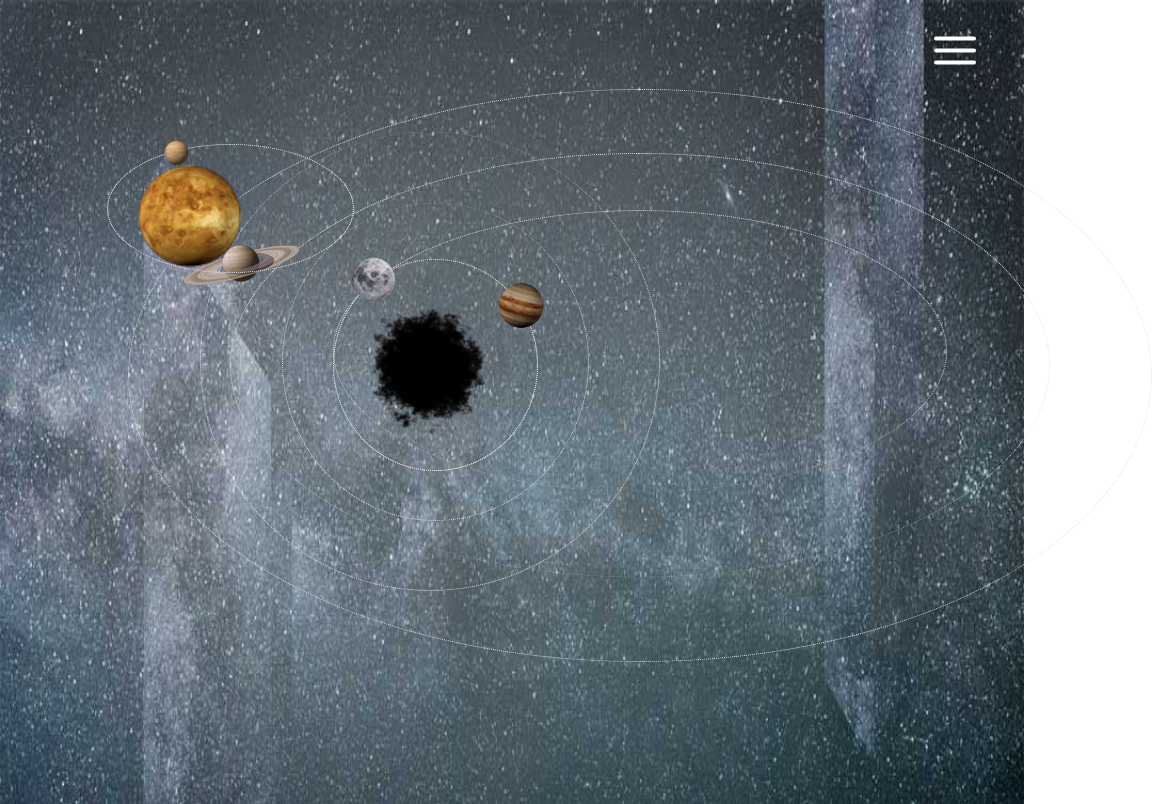
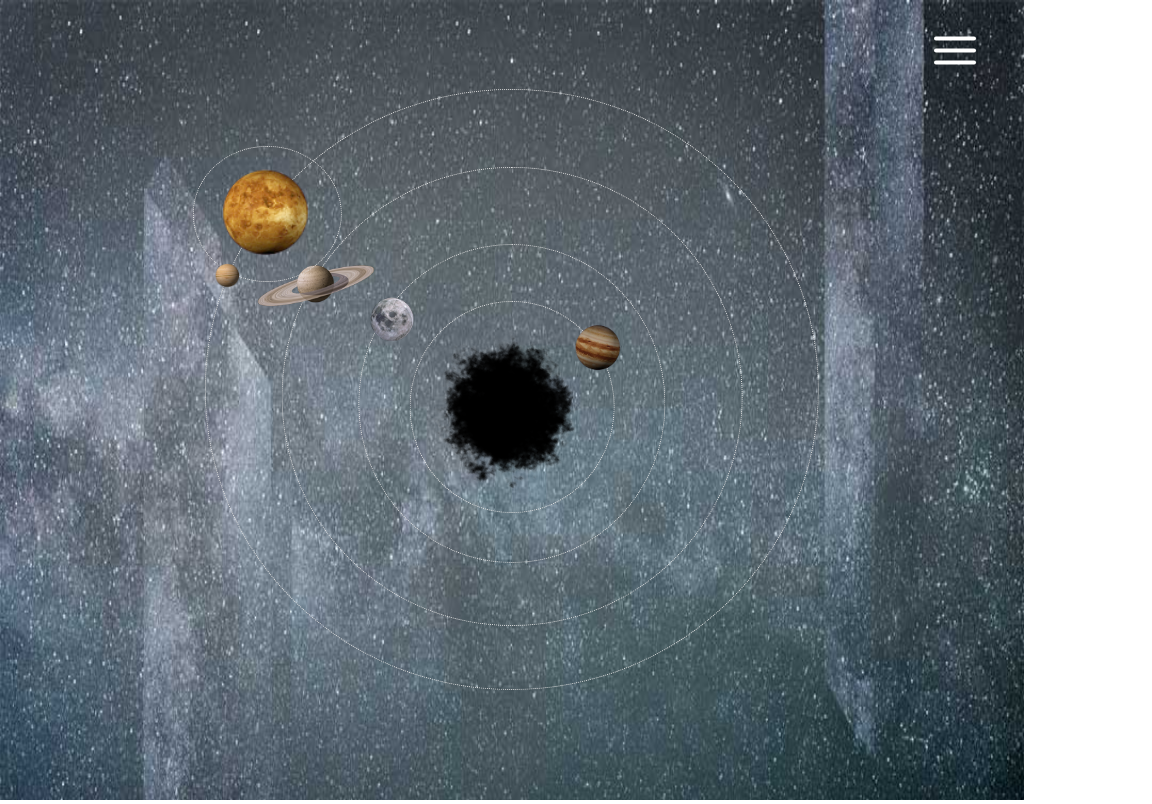
Before and after one commit to jlee0703/zerods, a plain HTML site: page main.html in a window 1024 px wide. Shown: the whole page, 1152 px wide, since content can reach past the window. Drawn offline with Linux system fonts and the light colour scheme; a web font is replaced by a local one.

Commit message:
media quary

```diff
--- a/css/main.css
+++ b/css/main.css
@@ -35,7 +35,7 @@ body {
 }
 
 .planet .center {
-  border: 1px solid red;
+  border: none;
   width: 20%;
   height: 5%;
   position: relative;
@@ -544,7 +544,7 @@ ul .marsOrbit {
     border-color: transparent;
   }
   50% {
-    border-color: var(--red-color);
+    border-color: var(--white-color);
   }
 }
 
@@ -554,74 +554,56 @@ ul .marsOrbit {
   }
 }
 
-@media screen and (min-width: 769px) and (max-width: 1024px) {
+@media screen and (min-width: 767px) and (max-width: 1024px) {
   .solarSystem {
-    display: flex;
-    justify-content: center;
-    align-items: center;
     height: 100vh;
     margin-top: 0px;
-    position: relative;
   }
   .planet {
     width: 100%;
-    margin: 100px 0 0 25%;
+    margin: 0;
     transition: all 1s linear;
     transform: rotate(0deg);
   }
+  /* .planet > li {
+    same
+  } */
   .planet img {
     transform: rotate(0deg);
   }
   .planet .center {
-    border: none;
     width: 18%;
     height: 5%;
-    top: 45%;
-    left: 33%;
+    top: 50%;
+    left: 50%;
+    transform: translateX(-50%);
   }
   .blackHole {
-    width: 150px;
-    top: -350%;
-    left: -62%;
-    z-index: 18;
-    animation-name: blackHole;
-    animation-duration: 60s;
-    animation-iteration-count: infinite;
-    animation-timing-function: linear;
-  }
-  @keyframes blackHole {
-    from {
-      transform: rotate(0deg);
-    }
-    to {
-      transform: rotate(360deg);
-    }
-  }
+    width: 17vw;
+    top: -220%;
+    left: 0%;
+  }
+  /* @keyframes blackHole {
+    same
+  } */
   .jupiterOrbit {
-    border-bottom-style: none;
+    border: 1px dotted var(--grey-light-color);
     width: 20%;
     height: 30%;
-    top: 23%;
-    left: 20%;
+    top: 36%;
+    left: 50%;
+    transform: translateX(-50%);
     transition: all 1s linear;
   }
   .planet .jupiterFront {
-    border-top-style: none;
-    width: 20%;
-    height: 30%;
-    top: 23%;
-    left: 20%;
-    transition: all 1s linear;
+    display: none;
   }
   .jupiter {
     width: 50px;
     top: 42%;
     left: -12%;
-    z-index: 20;
     animation-name: jupiter2d;
     animation-duration: 10s;
-    animation-iteration-count: infinite;
-    animation-timing-function: linear;
   }
   @keyframes jupiter2d {
     0% {
@@ -710,32 +692,26 @@ ul .marsOrbit {
     }
   }
 
-  .moonOrbit {
-    border-bottom-style: none;
+  ul .moonOrbit {
+    border: 1px dotted var(--grey-light-color);
     width: 30%;
     height: 45%;
-    top: 15%;
-    left: 15%;
+    top: 28%;
+    left: 50%;
+    transform: translateX(-50%);
     transition: all 1s linear;
   }
   .planet .moonFront {
-    border-top-style: none;
-    width: 30%;
-    height: 45%;
-    top: 15%;
-    left: 15%;
-    transition: all 1s linear;
+    display: none;
   }
   .moon {
     width: 50px;
     top: 40%;
     left: -8%;
-    z-index: 22;
     animation-name: moon2d;
     animation-duration: 210s;
     animation-iteration-count: infinite;
     animation-timing-function: linear;
-    position: absolute;
   }
 
   @keyframes moon2d {
@@ -826,21 +802,17 @@ ul .marsOrbit {
     }
   }
 
-  .saturnOrbit {
-    border-bottom-style: none;
+  ul .saturnOrbit {
+    border: 1px dotted var(--grey-light-color);
     width: 45%;
     height: 65%;
-    top: 5%;
-    left: 7%;
+    top: 17%;
+    left: 50%;
+    transform: translateX(-50%);
     transition: all 1s linear;
   }
   .planet .saturnFront {
-    border-top-style: none;
-    width: 45%;
-    height: 65%;
-    top: 5%;
-    left: 7%;
-    transition: all 1s linear;
+    display: none;
   }
   .saturn {
     width: 130px;
@@ -955,12 +927,13 @@ ul .marsOrbit {
     }
   }
 
-  .marsOrbit {
-    border-bottom-style: none;
+  ul .marsOrbit {
+    border: 1px dotted var(--grey-light-color);
     width: 60%;
     height: 85%;
-    top: -5%;
-    left: -1%;
+    top: 6%;
+    left: 50%;
+    transform: translateX(-50%);
     transition: all 1s linear;
   }
   .marsGroup {
@@ -974,6 +947,11 @@ ul .marsOrbit {
     animation-iteration-count: infinite;
     animation-timing-function: linear;
   }
+  .mars {
+    width: 100px;
+    top: 27%;
+    left: 0%;
+  }
   @keyframes mars2d {
     0% {
       top: 0%;
@@ -1064,18 +1042,12 @@ ul .marsOrbit {
       left: 3%;
     }
   }
-  .mars {
-    width: 120px;
-    top: 25%;
-    left: -7%;
-    z-index: 26;
-  }
+
   .marsGroup:before {
     content: "";
     width: 120%;
     height: 75%;
     border: 1px dotted var(--grey-light-color);
-    border-top-style: none;
     border-radius: 50%;
     transform: rotate(0deg);
     position: absolute;
@@ -1084,17 +1056,7 @@ ul .marsOrbit {
     z-index: 27;
   }
   .marsGroup:after {
-    content: "";
-    width: 120%;
-    height: 75%;
-    border: 1px dotted var(--grey-light-color);
-    border-bottom-style: none;
-    border-radius: 50%;
-    transform: rotate(0deg);
-    position: absolute;
-    top: 18%;
-    left: -18%;
-    z-index: 23;
+    display: none;
   }
   .satlitte {
     width: 25px;
@@ -1102,7 +1064,7 @@ ul .marsOrbit {
     left: 95%;
     z-index: 30;
     animation-name: satlitte;
-    animation-duration: 3s;
+    animation-duration: 1s;
     animation-iteration-count: infinite;
     animation-timing-function: linear;
   }
--- a/main.html
+++ b/main.html
@@ -17,7 +17,7 @@
       <nav class="">
         <ul class="nav_menu">
           <li>
-            <a href="http://jlee0703.dothome.co.kr/SolarSystem">Intro</a>
+            <a href="./index.html">Intro</a>
           </li>
           <li class="opened">Main</li>
           <li>
```
